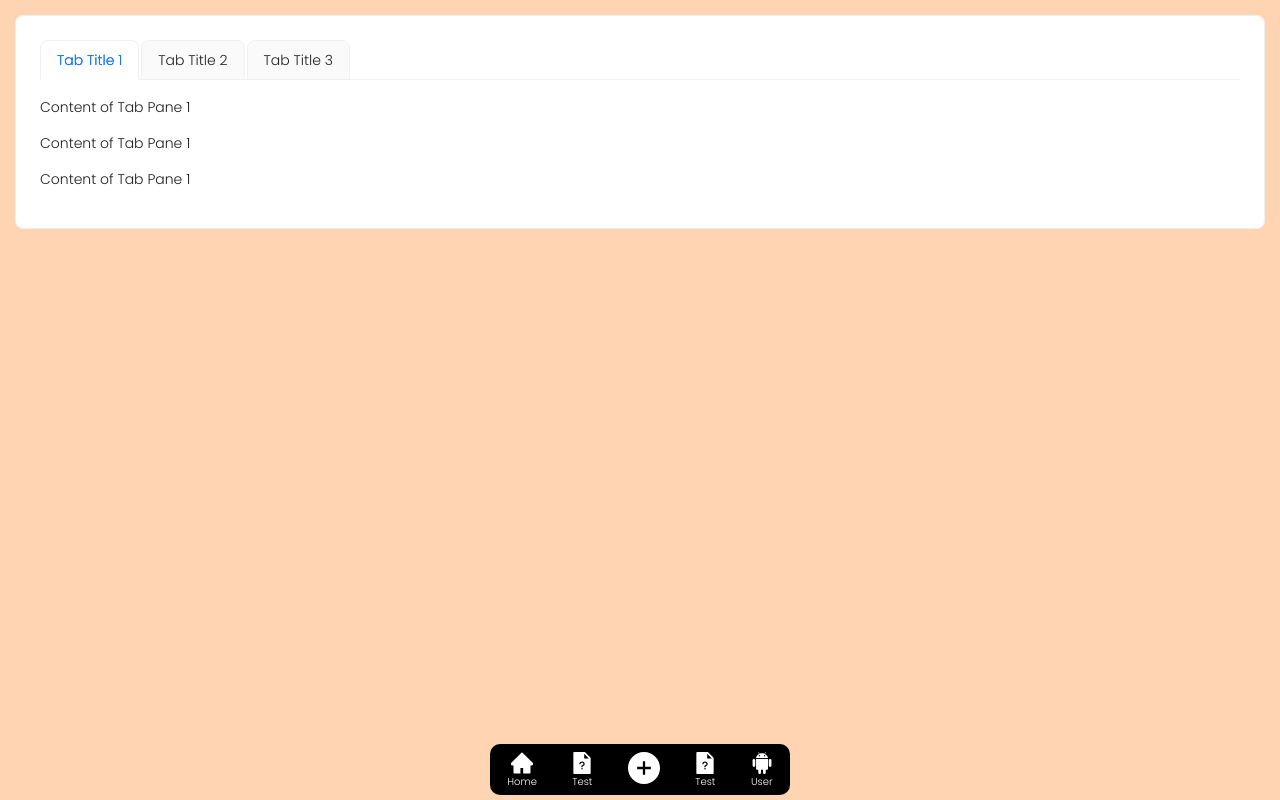
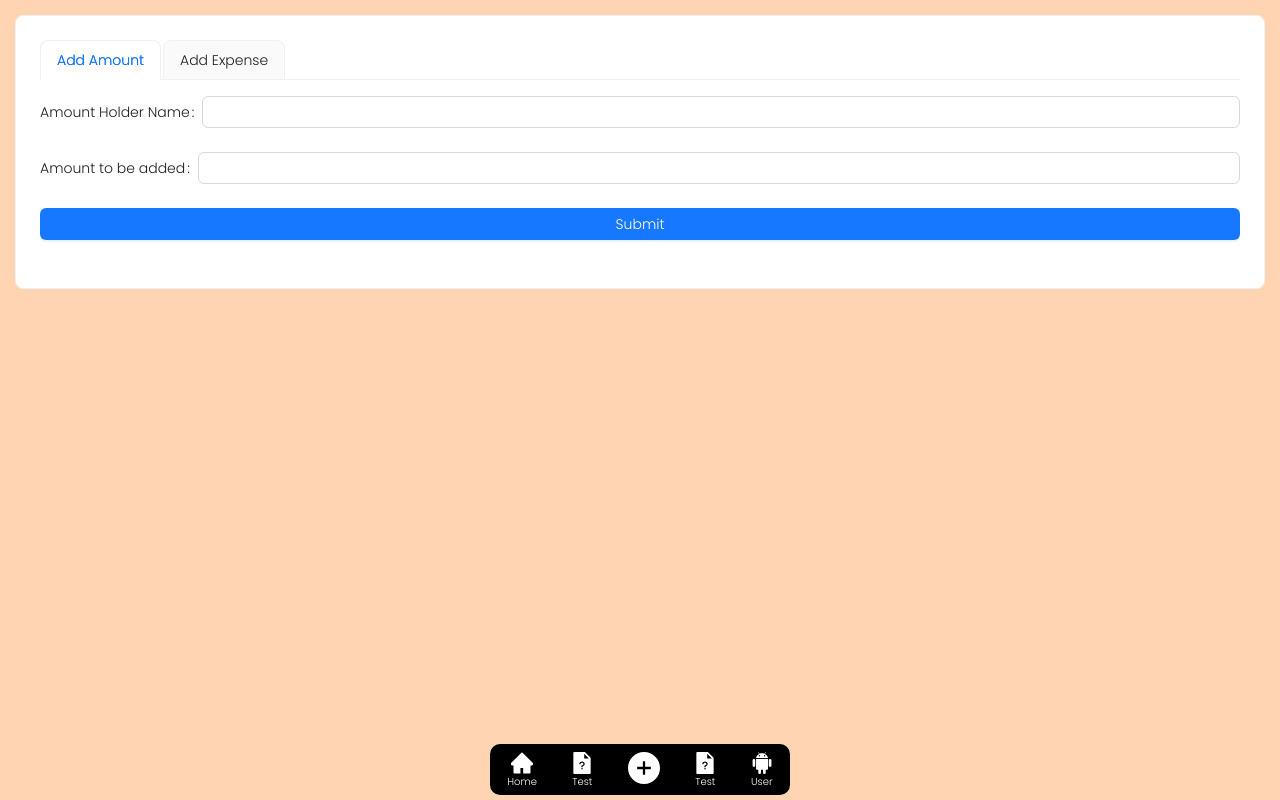
Before and after one commit to ShivamSharma3589/expense-tracker, a React (Create React App) app: page /add in a window 1280 px wide. Built offline with nearby package versions, Linux system fonts and the light colour scheme.

Commit message:
Added the Form Fields in the Add Page

```diff
--- a/src/views/app-views/AddPage/AddPage.js
+++ b/src/views/app-views/AddPage/AddPage.js
@@ -2,29 +2,58 @@ import React from 'react';
 import {
   Card,
   Tabs,
+  Form,
+  Input,
+  Button,
 } from 'antd';
-
-
-const items = new Array(3).fill(null).map((_, i) => {
-  const id = String(i + 1);
-  return {
-    label: `Tab Title ${id}`,
-    key: id,
-    children: (
-      <>
-        <p>Content of Tab Pane {id}</p>
-        <p>Content of Tab Pane {id}</p>
-        <p>Content of Tab Pane {id}</p>
-      </>
-    ),
-  };
-});
+const { Tabpane } = Tabs;
 
 const AddPage = () => {
   return (
     <section className='single-page'>
       <Card>
-        <Tabs type="card" items={items} />
+        {/* <Tabs type="card" items={items} /> */}
+        <Tabs type='card'>
+          <Tabpane key="1" tab="Add Amount">
+            <Form>
+              <Form.Item
+                label="Amount Holder Name: "
+              >
+                <Input />
+              </Form.Item>
+              <Form.Item
+                label="Amount to be added: "
+              >
+                <Input />
+              </Form.Item>
+              <Form.Item>
+                <Button type='primary' solid block>Submit</Button>
+              </Form.Item>
+            </Form>
+          </Tabpane>
+          <Tabpane key="2" tab="Add Expense">
+            <Form>
+              <Form.Item
+                label="Expense Name:"
+              >
+                <Input />
+              </Form.Item>
+              <Form.Item
+                label="Amount:"
+              >
+                <Input />
+              </Form.Item>
+              <Form.Item
+                label="Description:"
+              >
+                <Input.TextArea />
+              </Form.Item>
+              <Form.Item>
+                <Button type='primary' block>Submit</Button>
+              </Form.Item>
+            </Form>
+          </Tabpane>
+        </Tabs>
       </Card>
     </section>
   )
```
